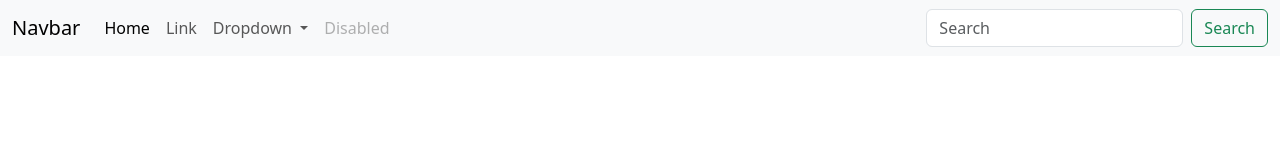
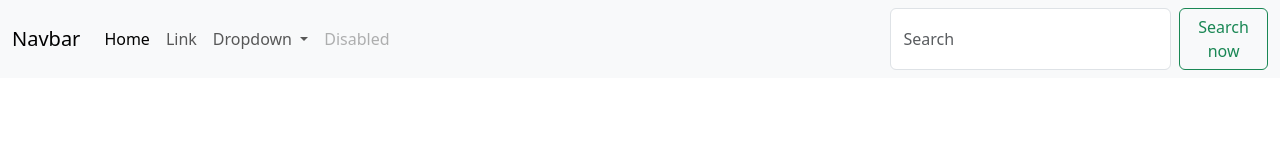
Before and after one commit to abi123shek/CI_Practise, a plain HTML site: page index.html in a window 1280 px wide. Drawn offline with nearby package versions, Linux system fonts and the light colour scheme.

Commit message:
Update index.html

```diff
--- a/index.html
+++ b/index.html
@@ -39,7 +39,7 @@
       </ul>
       <form class="d-flex" role="search">
         <input class="form-control me-2" type="search" placeholder="Search" aria-label="Search">
-        <button class="btn btn-outline-success" type="submit">Search</button>
+        <button class="btn btn-outline-success" type="submit">Search now</button>
       </form>
     </div>
   </div>
```
